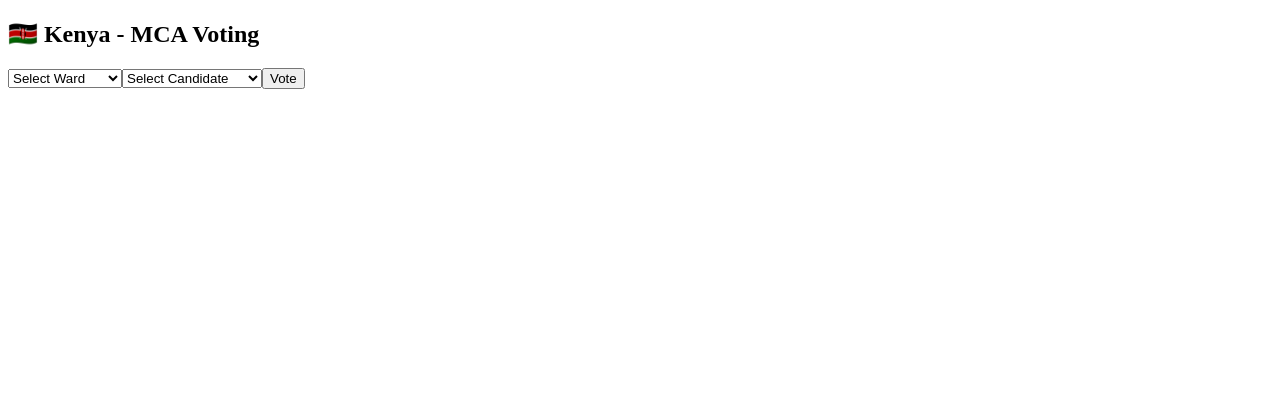
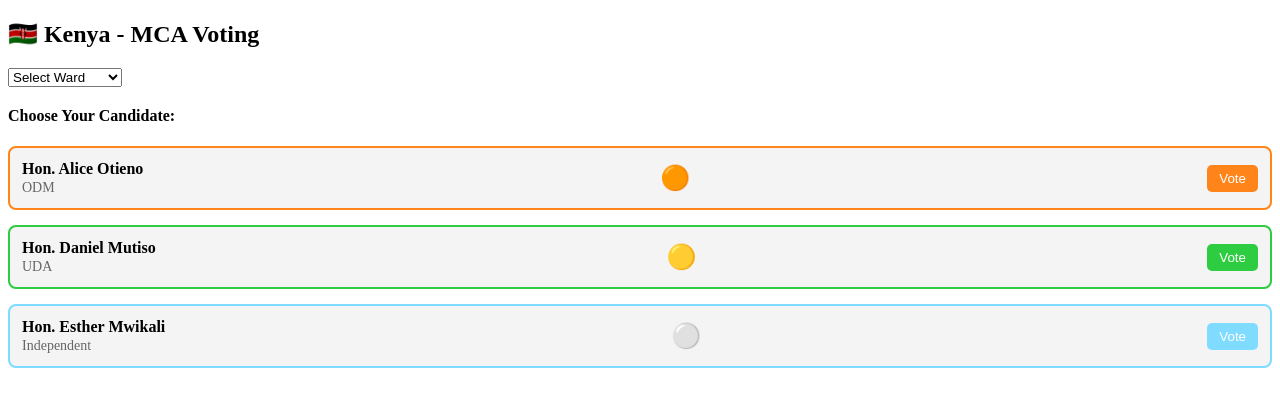
Before and after one commit to Ourwillxyz/Ourwill, a Next.js app: page /ke/mca in a window 1280 px wide. Shown: the top 406 px of the page. Built offline with nearby package versions, Linux system fonts and the light colour scheme.

Commit message:
Update mca.js
Standardized MCA poll layout

```diff
--- a/pages/ke/mca.js
+++ b/pages/ke/mca.js
@@ -2,20 +2,21 @@
 import { wards } from '../../components/WardSelector';
 
 const candidates = [
-  { name: 'Hon. Amina Yusuf', color: '#FF851B' },
-  { name: 'Hon. John Otieno', color: '#0074D9' },
-  { name: 'Hon. Mwikali Nduku', color: '#2ECC40' },
+  { name: 'Hon. Alice Otieno', color: '#FF851B', party: 'ODM', symbol: '🟠' },
+  { name: 'Hon. Daniel Mutiso', color: '#2ECC40', party: 'UDA', symbol: '🟡' },
+  { name: 'Hon. Esther Mwikali', color: '#7FDBFF', party: 'Independent', symbol: '⚪' },
 ];
 
 export default function MCAPoll() {
   const [selectedWard, setSelectedWard] = useState('');
-  const [selectedCandidate, setSelectedCandidate] = useState('');
   const [votes, setVotes] = useState({});
+  const [votedCandidate, setVotedCandidate] = useState('');
 
-  const handleVote = () => {
-    if (!selectedWard || !selectedCandidate) return;
-    const key = `${selectedWard}-${selectedCandidate}`;
+  const handleVote = (candidateName) => {
+    if (!selectedWard) return alert('Please select a ward before voting.');
+    const key = `${selectedWard}-${candidateName}`;
     setVotes(prev => ({ ...prev, [key]: (prev[key] || 0) + 1 }));
+    setVotedCandidate(candidateName);
   };
 
   const getResultsByWard = () => {
@@ -41,14 +42,46 @@
         ))}
       </select>
 
-      <select onChange={e => setSelectedCandidate(e.target.value)} value={selectedCandidate}>
-        <option value="">Select Candidate</option>
-        {candidates.map((c, idx) => (
-          <option key={idx} value={c.name}>{c.name}</option>
+      <h4 style={{ marginTop: '20px' }}>Choose Your Candidate:</h4>
+      <div style={{ display: 'flex', flexDirection: 'column', gap: '15px', margin: '15px 0' }}>
+        {candidates.map((c) => (
+          <div
+            key={c.name}
+            style={{
+              backgroundColor: '#f4f4f4',
+              border: `2px solid ${c.color}`,
+              borderRadius: '8px',
+              padding: '12px',
+              display: 'flex',
+              justifyContent: 'space-between',
+              alignItems: 'center'
+            }}
+          >
+            <div>
+              <strong style={{ fontSize: '16px' }}>{c.name}</strong><br />
+              <span style={{ fontSize: '14px', color: '#666' }}>{c.party}</span>
+            </div>
+            <div style={{ fontSize: '24px' }}>{c.symbol}</div>
+            <button
+              onClick={() => handleVote(c.name)}
+              style={{
+                backgroundColor: c.color,
+                color: '#fff',
+                border: 'none',
+                borderRadius: '5px',
+                padding: '6px 12px',
+                cursor: 'pointer'
+              }}
+            >
+              Vote
+            </button>
+          </div>
         ))}
-      </select>
+      </div>
 
-      <button onClick={handleVote}>Vote</button>
+      {votedCandidate && (
+        <p>✅ You voted for <strong>{votedCandidate}</strong> in {selectedWard}</p>
+      )}
 
       {Object.keys(results).length > 0 && (
         <div>
```
